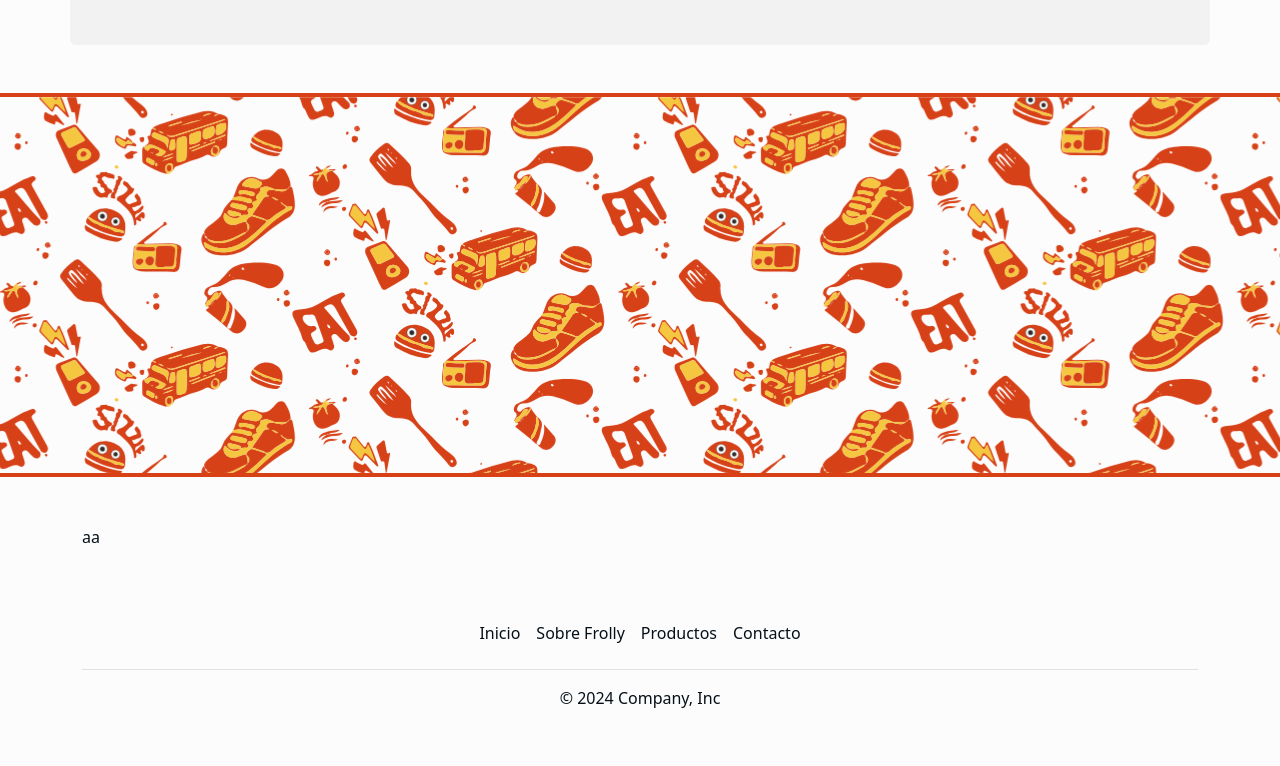
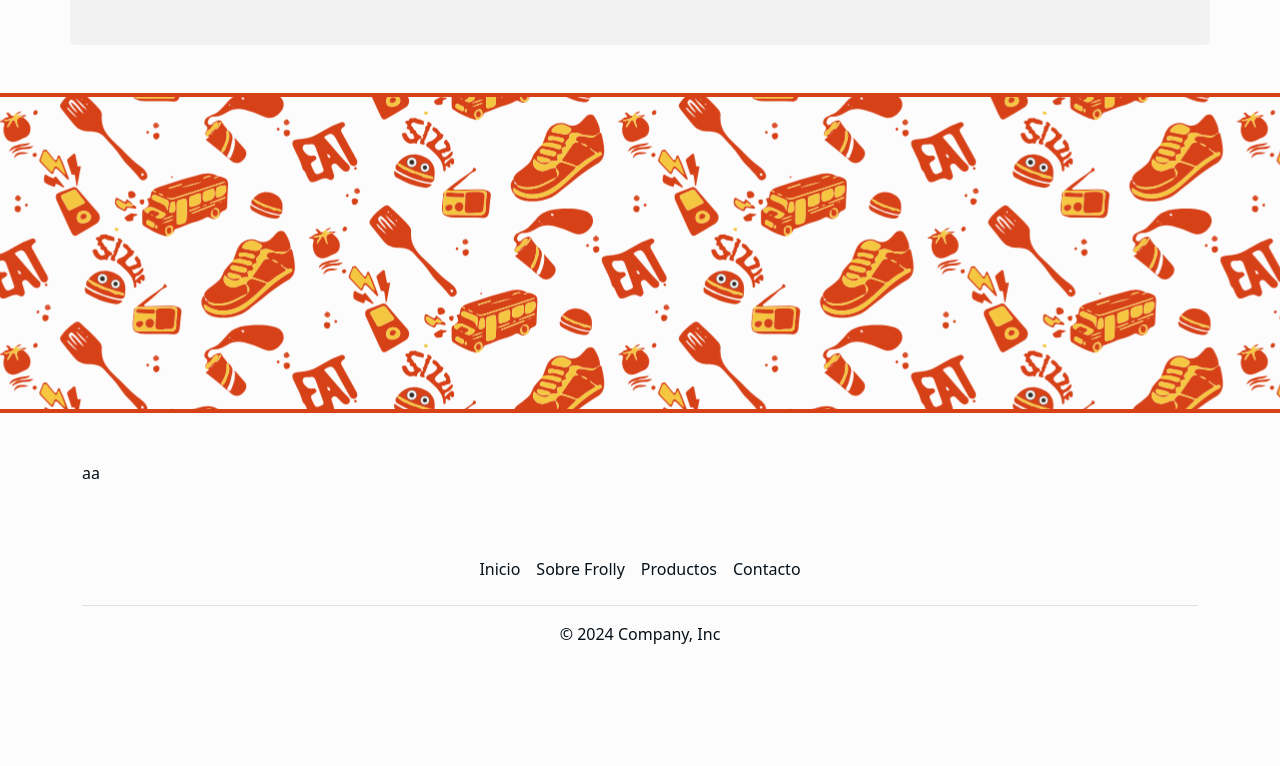
Before and after one commit to Davecelot/menu-secreto, a plain HTML site: page index.html in a window 1280 px wide. Shown: the part 964-1730 px from the top of the page. After the commit the page ends 1666 px from the top, so only its background shows below. Drawn offline with nearby package versions, Linux system fonts and the light colour scheme; a web font is replaced by a local one.

Commit message:
Pattern divider adjusted

```diff
--- a/index.html
+++ b/index.html
@@ -99,11 +99,6 @@
 
     <!-- Pattern Divider Start -->
     <div class="pattern-divider img-fluid mt-5 mb-5">
-      <div class="row">
-        <div class="col-12">
-          <figure><img src="public/imgs/Pattern Frolly.svg" alt="Patrón de Frolly"></figure>
-        </div>
-      </div>
     </div>
     <!-- Pattern Divider End -->
 
--- a/public/css/styles.css
+++ b/public/css/styles.css
@@ -2,7 +2,7 @@
 
 html {
     /* FONT FAMILY */
-    font-family:  "Rubik", serif;
+    font-family: "Rubik", serif;
     font-weight: 400;
 }
 
@@ -29,11 +29,15 @@ body {
     background-color: var(--white) !important;
 }
 
-h1, h2, h3 {
+h1,
+h2,
+h3 {
     font-family: "Orelega One", serif;
 }
 
-h4, h5, h6 {
+h4,
+h5,
+h6 {
     font-family: "Averia Libre", system-ui;
 }
 
@@ -52,7 +56,8 @@ h4, h5, h6 {
     font-weight: 500;
 }
 
-.nav-link:focus, .nav-link:hover {
+.nav-link:focus,
+.nav-link:hover {
     color: var(--red);
     opacity: 0.8;
 }
@@ -77,22 +82,15 @@ header .item {
 /* --- !! PATTERN DIVIDER STYLES !! --- */
 
 .pattern-divider {
-    width: 100%;
-    overflow: hidden;
-    height: 30vw;
+    background-image: url(../imgs/Pattern\ Frolly.svg);
+    min-height: 25vw;
+    max-width: 100vw;
+    background-attachment: fixed;
+    background-position: center;
+    background-repeat: no-repeat;
+    background-size: cover;
     border-top: solid var(--red) 4px;
     border-bottom: solid var(--red) 4px;
-}
-
-.pattern-divider img {
-    width: 100%;
-    height: 100%;
-    display: block;
-    object-fit: cover;
-}
-
-.pattern-divider figure {
-    width: 100%;
 }
 
 /* --- !! FOOTER STYLES !! --- */
@@ -101,7 +99,8 @@ footer .nav-link {
     color: var(--black) !important;
 }
 
-footer .nav-link:focus, .nav-link:hover {
+footer .nav-link:focus,
+.nav-link:hover {
     color: var(--red) !important;
     opacity: 0.8;
 }
```
